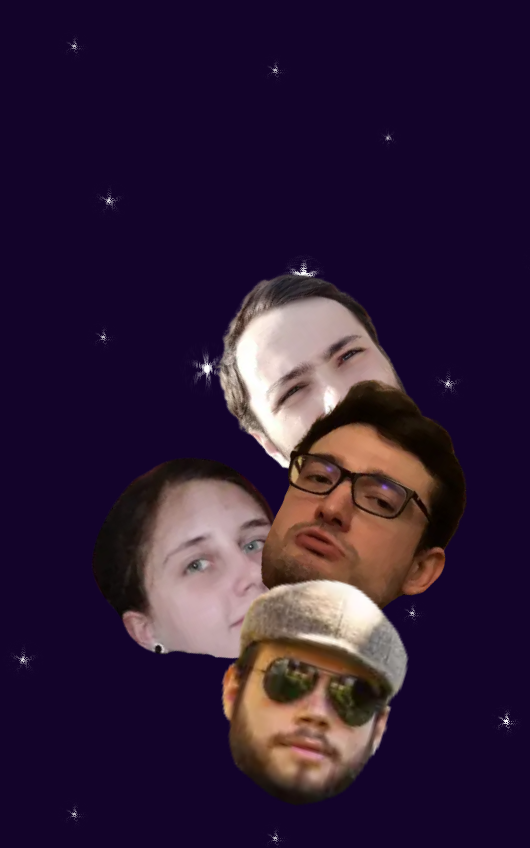
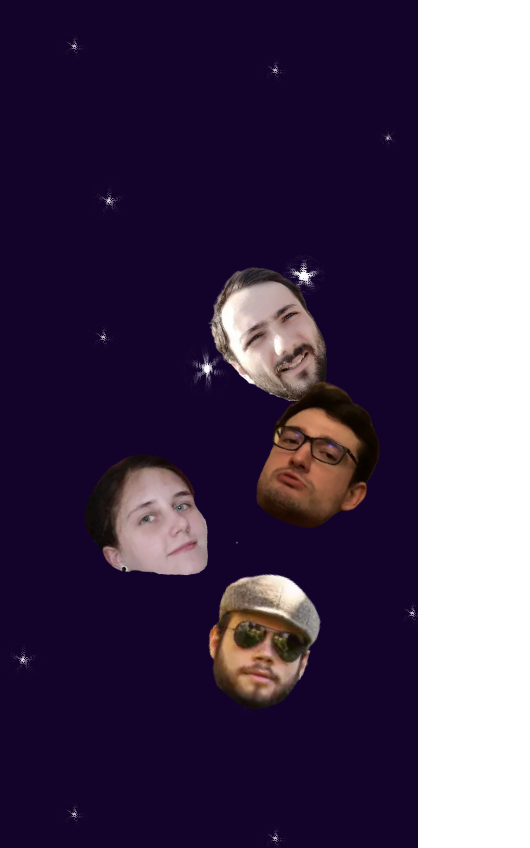
Before and after one commit to Aquaj/equipedusoir, a Svelte app: page / in a window 390 px wide. Shown: the top 848 px of the page, 530 px wide, since content can reach past the window. Built offline with nearby package versions, Linux system fonts and the light colour scheme.

Commit message:
Various improvements for non-desktop users.

```diff
--- a/src/App.svelte
+++ b/src/App.svelte
@@ -17,8 +17,11 @@
   :global(body) {
     text-align: center;
     height: 100vh;
+    height: -webkit-fill-available;
     width: 100vw;
+    width: -webkit-fill-available;
     margin: 0 auto;
     background-image: url('/images/stars.gif');
+    overflow: hidden;
   }
 </style>
--- a/src/Image.svelte
+++ b/src/Image.svelte
@@ -2,8 +2,7 @@
   import { onDestroy } from 'svelte';
 
   export let name;
-  export let x;
-  export let y;
+  export let x; export let y;
   export let description;
 
   if(!description) {
@@ -25,7 +24,7 @@
   onDestroy(() => clearInterval(interval));
 </script>
 
-<div class='image-container' style='position: absolute; top: {y}; left: {x};'>
+<div class='container' style='position: absolute; top: {y}; left: {x};'>
   <img
     alt={description.replaceAll('<br />', '')}
     class='member'
@@ -35,31 +34,26 @@
       translate({pos_x}px, {pos_y}px)
     ;'
   />
-  <div class='description'>
-    {@html description || ''}
-  </div>
+</div>
+<div class='description' style='position: absolute; top: {y}; left: {x};'>
+  {@html description || ''}
 </div>
 
 <style>
-  .image-container {
+  .container {
     position: relative;
-    z-index: 10; /* Catch the hover */
+    z-index: 0;
   }
 
   img.member {
     height: 250px;
-  }
-
-  .image-container:hover .description {
-    display: block;
+    z-index: -1; /* So it doesn't catch the hover */
   }
 
   .description {
     display: none;
 
-    position: absolute;
-    top: 70%;
-    left: 40%;
+    transform: translate(0, 200px);
 
     width: 180px;
     padding: 5px;
@@ -67,4 +61,18 @@
     background-color: white;
     border: solid black 1px;
   }
+
+  .container:hover + .description  {
+    display: block;
+  }
+
+  @media(max-width: 720px) {
+    img.member {
+      height: 150px;
+    }
+    .description {
+      z-index: 2;
+      transform: translate(0, 100px);
+    }
+  }
 </style>
--- a/src/Title.svelte
+++ b/src/Title.svelte
@@ -15,6 +15,7 @@
 
 <style>
   h1 {
+    z-index: -1;
     position: absolute;
     left: 0;
     width: 100vw;
@@ -26,7 +27,7 @@
     background-image: linear-gradient(to right, red,orange,yellow,green,blue,indigo,red);
     -webkit-background-clip: text;
     -webkit-text-fill-color: transparent;
-    animation: move 40s linear infinite;
+    animation: move 1s linear infinite;
     height: 100vh;
   }
 
@@ -39,28 +40,20 @@
   }
 
   h1 span {
-    /* text-shadow: 0 0px #f3c623, 0 0px #f2aaaa; */
-    transform: translate(0, 100%) rotate(4deg);
+    transform: translate(0, 100%) rotate(8deg);
     animation: jump 4s linear infinite;
     display: inline-block;
   }
 
   @keyframes jump {
-    25% {
-      /* text-shadow: 0 20px #f37121, 0 30px #f2aaaa; */
-    }
-    50% {
-      transform: translate(0, 0) rotate(-8deg);
-      /* text-shadow: 0 10px #8fc0a9, 0 3px #84a9ac; */
-    }
-    75% {
-      /* text-shadow: 0 -30px #d54062, 0 -20px #8fc0a9; */
-    }
+    50% { transform: translate(0, 0) rotate(-8deg); }
   }
 
-  @keyframes move {
-    to {
-      background-position: 4500vh;
+  @keyframes move { to { background-position: 100vh; } }
+
+  @media(max-width: 720px) {
+    h1 span {
+      transform: none;
     }
   }
 </style>
```
